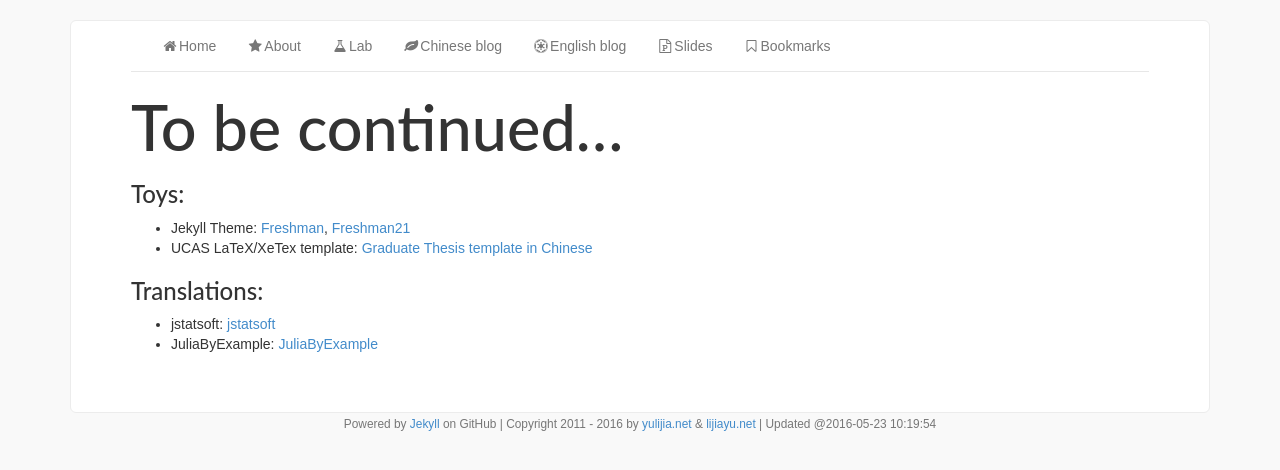
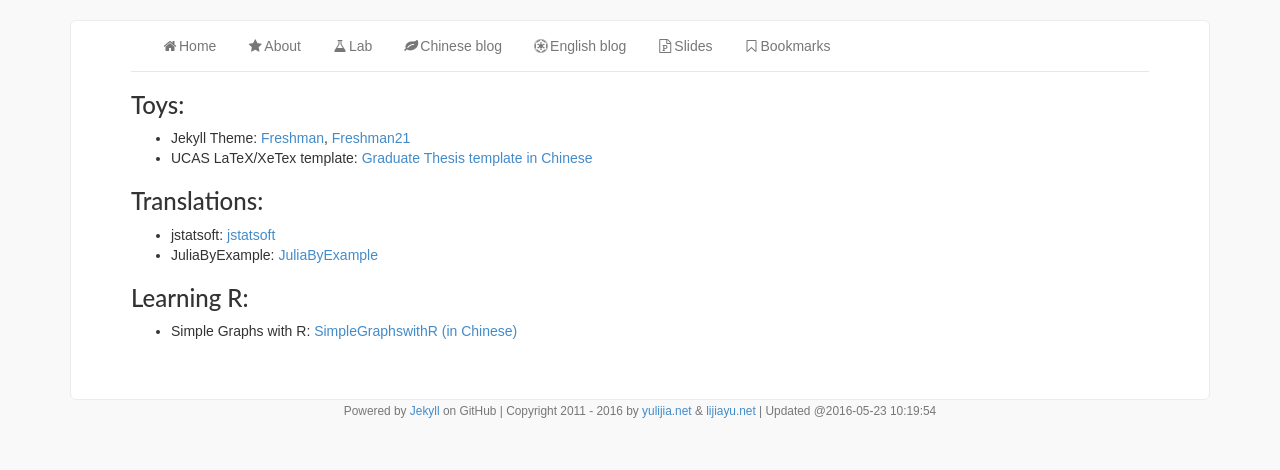
Before and after one commit to yulijia/yulijia.github.io, a Jekyll site: the page built from projects/index.md, in a window 1280 px wide. Shown: the top 470 px of the page. Built offline with Jekyll 4.4.1, drawn with Linux system fonts in a browser that asks for light colours; nearby versions of some CDN libraries.

Commit message:
update(content): add R graphs book

```diff
--- a/_layouts/homepage.html
+++ b/_layouts/homepage.html
@@ -58,7 +58,7 @@
           <ul class="nav navbar-nav">
             <li><a href="/" title="Homepage"><i class="fa fa-home fa-fw"></i>Home</a></li>
             <li><a href="/about/" title="About Me"><i class="fa fa-star fa-fw"></i>About</a></li>
-            <li><a href="/lab/" title="Some of my reserch and works"><i class="fa fa-flask fa-fw"></i>Lab</a></li>
+            <li><a href="/projects/" title="Some of my reserch and works"><i class="fa fa-flask fa-fw"></i>Lab</a></li>
             <!--  <li><a href="/about/resume.pdf" title="Resume"><i class="fa fa-user fa-fw"></i>Resume</a></li> -->
             <li><a href="/cn/" title="My Chinese blog"><i class="fa fa-leaf fa-fw"></i>Chinese blog</a></li>
             <li><a href="/en/" title="My English blog"><i class="fa fa-empire fa-fw"></i>English blog</a></li>
--- a/lab/index.md
+++ b/projects/index.md
@@ -2,9 +2,6 @@
 layout: homepage
 avatar: yes
 ---
-
-# To be continued...
-
 
 ### Toys:
 
@@ -15,3 +12,7 @@ avatar: yes
 
 - jstatsoft: [jstatsoft](https://github.com/yulijia/jstatsoft)
 - JuliaByExample: [JuliaByExample](https://github.com/yulijia/JuliaByExample)
+
+### Learning R:
+
+- Simple Graphs with R: [SimpleGraphswithR (in Chinese)](./SimpleGraphswithR.pdf)
```
Also changed, not shown: 1 other file.
